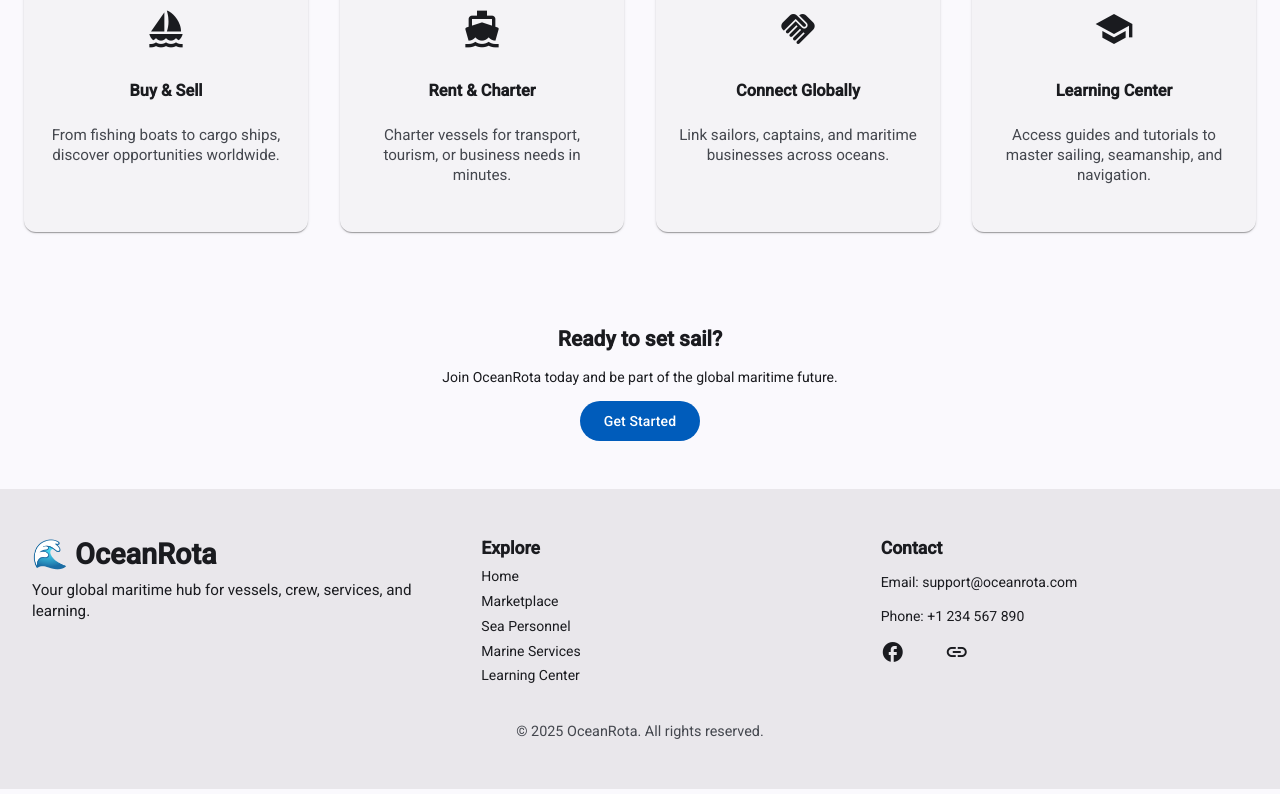
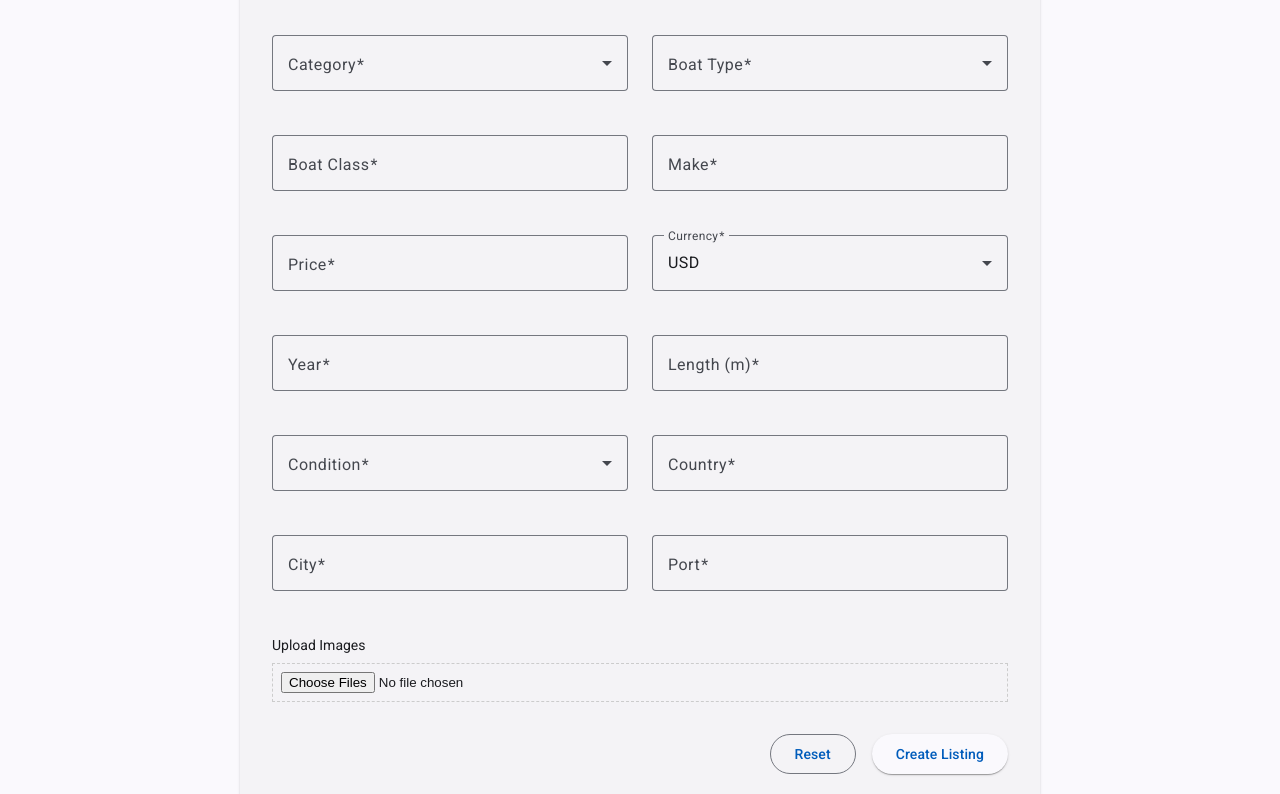
Before and after one commit to PatlixStudio/oceanrota-frontend, an Angular app: page /marketplace/add-listing in a window 1280 px wide. Before the commit this address led to /. Shown: the part 420-1214 px from the top of the page. Built offline with nearby package versions, Linux system fonts and the light colour scheme; no server answers.

Commit message:
add-listing

```diff
--- a/src/app/pages/home/home.html
+++ b/src/app/pages/home/home.html
@@ -7,7 +7,7 @@
     </p>
     <div class="hero-actions">
       <button mat-raised-button color="primary" [routerLink]="['/marketplace']" >Explore Marketplace</button>
-      <button mat-stroked-button color="accent">List Your Vessel</button>
+      <button mat-stroked-button color="accent" [routerLink]="['/marketplace/add-listing']">List Your Vessel</button>
     </div>
   </section>
 
--- /dev/null
+++ b/src/app/pages/market-place/add-listing/add-listing.html
@@ -0,0 +1,129 @@
+<div class="add-listing-container">
+  <mat-card class="add-listing-card">
+    <h2>Add New Boat Listing</h2>
+
+    <form [formGroup]="addListingForm" (ngSubmit)="createListing()">
+      <div class="form-grid">
+
+        <!-- Title -->
+        <mat-form-field appearance="outline">
+          <mat-label>Title</mat-label>
+          <input matInput formControlName="title" placeholder="Sea Ray 40 Motor Yacht">
+        </mat-form-field>
+
+        <!-- Description -->
+        <mat-form-field appearance="outline" class="full-width">
+          <mat-label>Description</mat-label>
+          <textarea matInput rows="4" formControlName="description"
+            placeholder="Describe the vessel, features, and condition"></textarea>
+        </mat-form-field>
+
+        <!-- Category -->
+        <mat-form-field appearance="outline">
+          <mat-label>Category</mat-label>
+          <mat-select formControlName="category">
+            <mat-option value="Power">Power</mat-option>
+            <mat-option value="Sail">Sail</mat-option>
+            <mat-option value="Other">Other</mat-option>
+          </mat-select>
+        </mat-form-field>
+
+        <!-- Boat Type -->
+        <mat-form-field appearance="outline">
+          <mat-label>Boat Type</mat-label>
+          <mat-select formControlName="boatType">
+            <mat-option value="Sailboat">Sailboat</mat-option>
+            <mat-option value="Motorboat">Motorboat</mat-option>
+            <mat-option value="Yacht">Yacht</mat-option>
+            <mat-option value="Catamaran">Catamaran</mat-option>
+            <mat-option value="Fishing Boat">Fishing Boat</mat-option>
+            <mat-option value="Trawler">Trawler</mat-option>
+            <mat-option value="Speedboat">Speedboat</mat-option>
+          </mat-select>
+        </mat-form-field>
+
+        <!-- Boat Class -->
+        <mat-form-field appearance="outline">
+          <mat-label>Boat Class</mat-label>
+          <input matInput formControlName="boatClass" placeholder="Cruiser, Motor Yacht, etc.">
+        </mat-form-field>
+
+        <!-- Make -->
+        <mat-form-field appearance="outline">
+          <mat-label>Make</mat-label>
+          <input matInput formControlName="make" placeholder="Sea Ray, Beneteau, etc.">
+        </mat-form-field>
+
+        <!-- Price -->
+        <mat-form-field appearance="outline">
+          <mat-label>Price</mat-label>
+          <input matInput type="number" formControlName="price" placeholder="100000">
+        </mat-form-field>
+
+        <!-- Currency -->
+        <mat-form-field appearance="outline">
+          <mat-label>Currency</mat-label>
+          <mat-select formControlName="currency">
+            <mat-option value="USD">USD</mat-option>
+            <mat-option value="EUR">EUR</mat-option>
+            <mat-option value="AUD">AUD</mat-option>
+            <mat-option value="IDR">IDR</mat-option>
+            <mat-option value="SGD">SGD</mat-option>
+          </mat-select>
+        </mat-form-field>
+
+        <!-- Year -->
+        <mat-form-field appearance="outline">
+          <mat-label>Year</mat-label>
+          <input matInput type="number" formControlName="year" placeholder="2020">
+        </mat-form-field>
+
+        <!-- Length -->
+        <mat-form-field appearance="outline">
+          <mat-label>Length (m)</mat-label>
+          <input matInput type="number" formControlName="length_m" placeholder="12.5">
+        </mat-form-field>
+
+        <!-- Condition -->
+        <mat-form-field appearance="outline">
+          <mat-label>Condition</mat-label>
+          <mat-select formControlName="condition">
+            <mat-option value="New">New</mat-option>
+            <mat-option value="Excellent">Excellent</mat-option>
+            <mat-option value="Good">Good</mat-option>
+            <mat-option value="Fair">Fair</mat-option>
+            <mat-option value="Needs Work">Needs Work</mat-option>
+          </mat-select>
+        </mat-form-field>
+
+        <!-- Location Fields -->
+        <mat-form-field appearance="outline">
+          <mat-label>Country</mat-label>
+          <input matInput formControlName="country" placeholder="USA">
+        </mat-form-field>
+
+        <mat-form-field appearance="outline">
+          <mat-label>City</mat-label>
+          <input matInput formControlName="city" placeholder="Miami">
+        </mat-form-field>
+
+        <mat-form-field appearance="outline">
+          <mat-label>Port</mat-label>
+          <input matInput formControlName="port" placeholder="Marina del Rey">
+        </mat-form-field>
+
+        <!-- Images -->
+        <div class="image-upload">
+          <label for="images">Upload Images</label>
+          <input type="file" id="images" multiple (change)="onImageSelected($event)">
+        </div>
+
+      </div>
+
+      <div class="actions">
+        <button mat-stroked-button color="warn" type="reset">Reset</button>
+        <button mat-raised-button color="primary" type="submit">Create Listing</button>
+      </div>
+    </form>
+  </mat-card>
+</div>
--- /dev/null
+++ b/src/app/pages/market-place/add-listing/add-listing.scss
@@ -0,0 +1,39 @@
+.add-listing-container {
+  display: flex;
+  justify-content: center;
+  padding: 2rem;
+}
+
+.add-listing-card {
+  width: 800px;
+  padding: 2rem;
+}
+
+.form-grid {
+  display: grid;
+  grid-template-columns: 1fr 1fr;
+  gap: 1.5rem;
+}
+
+.full-width {
+  grid-column: span 2;
+}
+
+.image-upload {
+  grid-column: span 2;
+  display: flex;
+  flex-direction: column;
+  gap: 0.5rem;
+
+  input[type="file"] {
+    border: 1px dashed #ccc;
+    padding: 0.5rem;
+  }
+}
+
+.actions {
+  margin-top: 2rem;
+  display: flex;
+  justify-content: flex-end;
+  gap: 1rem;
+}
--- /dev/null
+++ b/src/app/pages/market-place/add-listing/add-listing.ts
@@ -0,0 +1,84 @@
+import { Component, inject } from '@angular/core';
+import { FormBuilder, FormGroup, ReactiveFormsModule, Validators } from '@angular/forms';
+import { MarketplaceService } from '../../../services/marketplace.service';
+import { CommonModule } from '@angular/common';
+import { MatButtonModule } from '@angular/material/button';
+import { MatFormFieldModule } from '@angular/material/form-field';
+import { MatInputModule } from '@angular/material/input';
+import { MatSelectModule } from '@angular/material/select';
+import { Router } from '@angular/router';
+import { MatCardModule } from '@angular/material/card';
+
+@Component({
+  selector: 'app-add-listing',
+  imports: [
+    CommonModule,
+    ReactiveFormsModule,
+    MatCardModule,
+    MatFormFieldModule,
+    MatInputModule,
+    MatButtonModule,
+    MatSelectModule,
+  ],
+  templateUrl: './add-listing.html',
+  styleUrl: './add-listing.scss'
+})
+export class AddListing {
+  private fb = inject(FormBuilder);
+  private router = inject(Router);
+  marketplaceService = inject(MarketplaceService);
+
+  addListingForm: FormGroup = this.fb.group({
+    title: ['', [Validators.required, Validators.minLength(5)]],
+    description: ['', [Validators.required, Validators.minLength(20)]],
+
+    category: ['', Validators.required],   // Power / Sail / Other
+    boatType: ['', Validators.required],   // Sailboat, Yacht, etc.
+    boatClass: ['', Validators.required],  // Cruiser, Motor Yacht, etc.
+    make: ['', Validators.required],       // Sea Ray, Beneteau, etc.
+
+    price: ['', [Validators.required, Validators.min(1)]],
+    currency: ['USD', Validators.required],
+
+    year: ['', [
+      Validators.required,
+      Validators.min(1900),
+      Validators.max(new Date().getFullYear())
+    ]],
+
+    length_m: ['', [Validators.required, Validators.min(1)]],
+    condition: ['', Validators.required],  // New, Used, etc.
+
+    country: ['', Validators.required],
+    city: ['', Validators.required],
+    port: ['', Validators.required],
+
+    images: this.fb.control([], Validators.required), // Array of image URLs
+  });
+
+  categories = ['Power', 'Sail'];
+  boatTypes = ['Sailboat', 'Motorboat', 'Yacht', 'Catamaran', 'Fishing Boat', 'Trawler', 'Speedboat'];
+  conditions = ['New', 'Used'];
+  currencies = ['USD', 'EUR', 'GBP', 'AUD', 'SGD'];
+
+  onImageSelected(event: any) {
+    console.log("Image Selected", event);
+  }
+
+  createListing() {
+    if (this.addListingForm.invalid) {
+      this.addListingForm.markAllAsTouched();
+      return;
+    }
+
+    this.marketplaceService.createListing(this.addListingForm.value).subscribe({
+      next: (res: any) => {
+        console.log('Listing created', res);
+        this.router.navigate(['/marketplace']);
+      },
+      error: (err: any) => {
+        console.error('Error creating listing', err);
+      }
+    });
+  }
+}
--- a/src/app/pages/market-place/market-place.html
+++ b/src/app/pages/market-place/market-place.html
@@ -31,7 +31,7 @@
             <img mat-card-image [src]="vessel.images[0]" alt="{{ vessel.title }}" />
             <mat-card-header>
                 <mat-card-title>
-                    <span [routerLink]="['/boats', vessel.id]" class="title-link">{{ vessel.title }}</span>
+                    <span [routerLink]="['/marketplace/boats', vessel.id]" class="title-link">{{ vessel.title }}</span>
                 </mat-card-title>
                 <mat-card-subtitle>{{ vessel.boatClass }} • {{ vessel.port }}</mat-card-subtitle>
                 <mat-card-subtitle>{{ vessel.price }} {{ vessel.currency }}</mat-card-subtitle>
@@ -40,7 +40,7 @@
                 <p>{{ vessel.description }}</p>
             </mat-card-content>
             <mat-card-actions>
-                <button mat-stroked-button color="accent" [routerLink]="['/boats', vessel.id]">View</button>
+                <button mat-stroked-button color="accent" [routerLink]="['/marketplace/boats', vessel.id]">View</button>
                 <button mat-flat-button color="primary">Buy / Rent</button>
             </mat-card-actions>
         </mat-card>
--- a/src/app/services/marketplace.service.ts
+++ b/src/app/services/marketplace.service.ts
@@ -2,6 +2,7 @@ import { Injectable, signal } from '@angular/core';
 import { HttpClient } from '@angular/common/http';
 import { inject } from '@angular/core';
 import type { Listing } from '../core/models/listing.model';
+import { Observable } from 'rxjs';
 
 @Injectable({ providedIn: 'root' })
 export class MarketplaceService {
@@ -27,4 +28,9 @@ export class MarketplaceService {
   getListingById(id: number) {
     return this.http.get<Listing>(`${this.apiUrl}/listings/${id}`);
   }
+
+  // create a new listing
+  createListing(data: Partial<Listing>): Observable<Listing> {
+    return this.http.post<Listing>(this.apiUrl, data);
+  }
 }
```
Also changed, not shown: src/app/app.routes.ts (+10 -3 lines), 1 other file (tests, documents, lock files or other folders).
